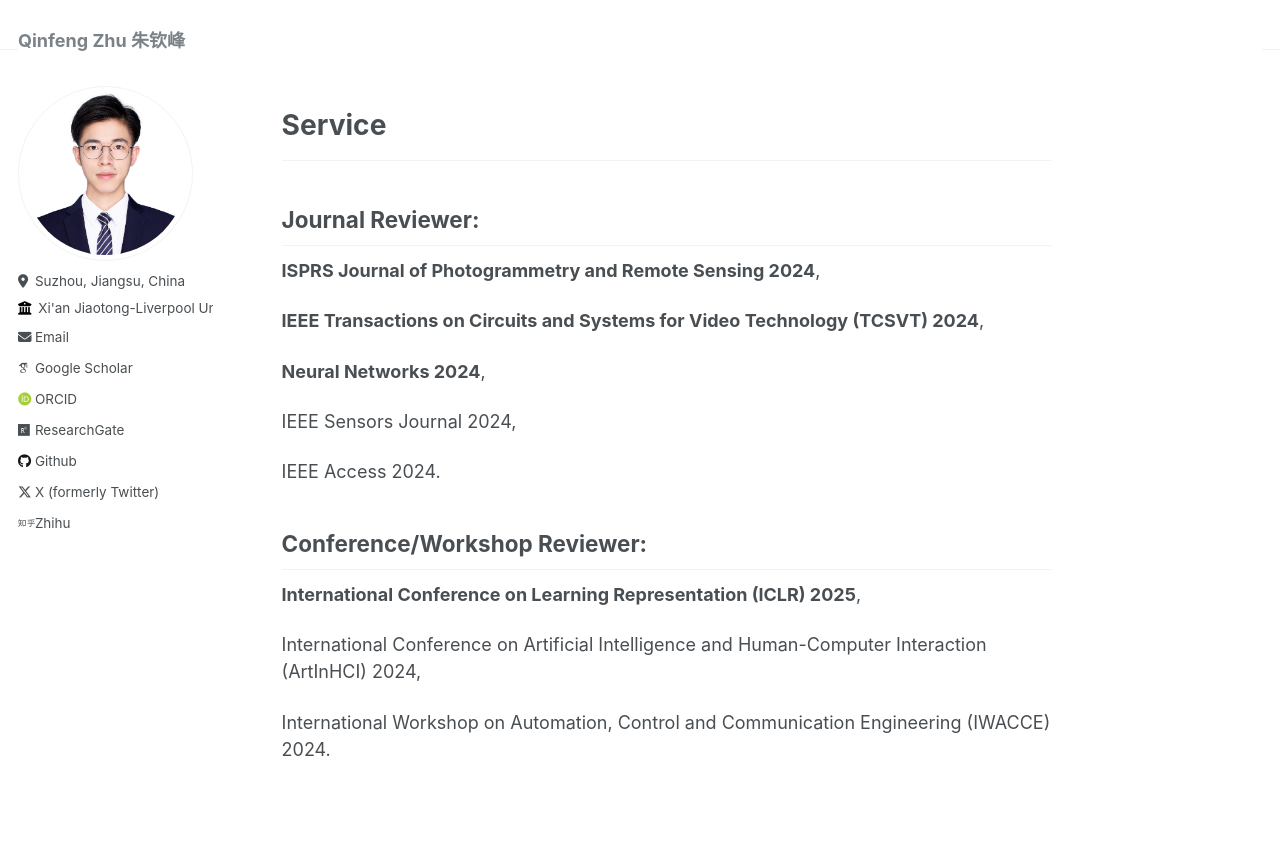
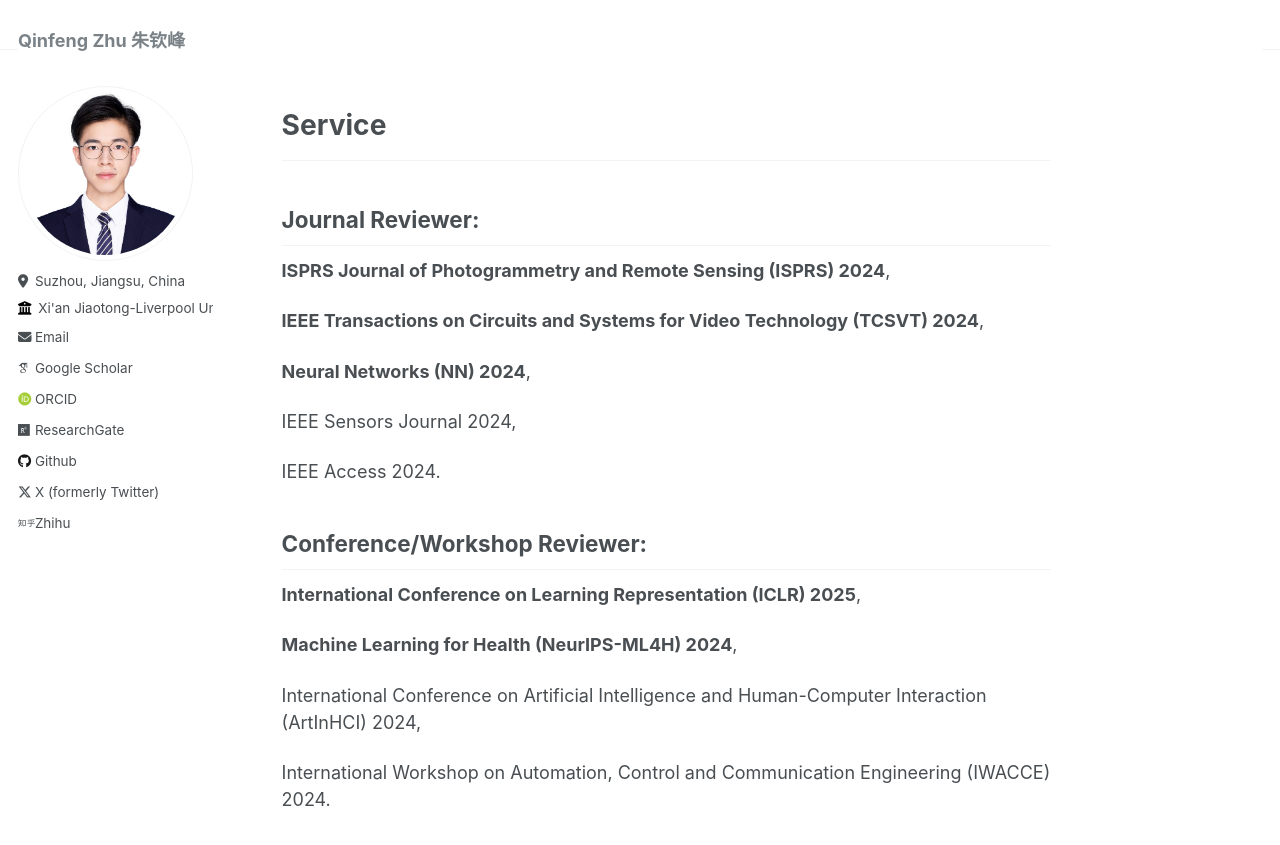
Before and after one commit to zhuqinfeng1999/zhuqinfeng1999.github.io, a Jekyll site: the page built from _pages/about.md, in a window 1280 px wide and 900 px high, scrolled down 1378 px. Shown: the top 845 px of the window. Built offline with Jekyll 4.4.1, drawn with Linux system fonts in a browser that asks for light colours; some web fonts are replaced.

Commit message:
Update about.md

```diff
--- a/_pages/about.md
+++ b/_pages/about.md
@@ -145,11 +145,11 @@ My research interests mainly lie on deep learning, especially in remote sensing,
 
 <h2><strong>Journal Reviewer</strong>:</h2>
 
-**ISPRS Journal of Photogrammetry and Remote Sensing 2024**,
+**ISPRS Journal of Photogrammetry and Remote Sensing (ISPRS) 2024**,
 
 **IEEE Transactions on Circuits and Systems for Video Technology (TCSVT) 2024**,
 
-**Neural Networks 2024**,
+**Neural Networks (NN) 2024**,
 
 IEEE Sensors Journal 2024,
 
@@ -159,6 +159,8 @@ IEEE Access 2024.
 
 **International Conference on Learning Representation (ICLR) 2025**,
 
+**Machine Learning for Health (NeurIPS-ML4H) 2024**,
+
 International Conference on Artificial Intelligence and Human-Computer Interaction (ArtInHCI) 2024,
 
 International Workshop on Automation, Control and Communication Engineering (IWACCE) 2024.
```
